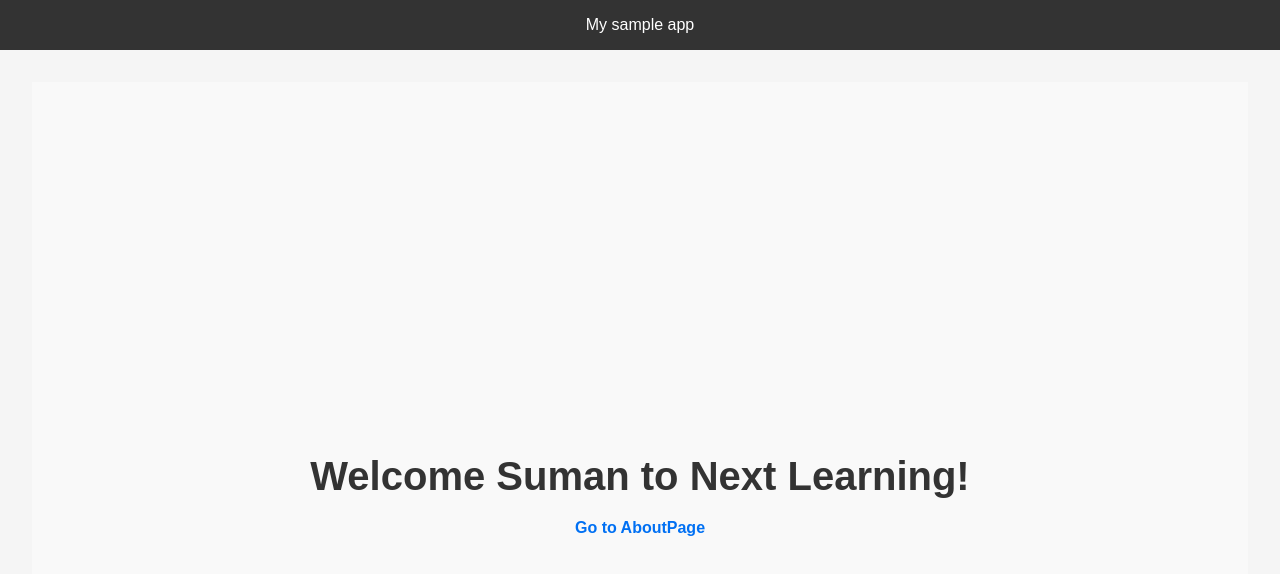
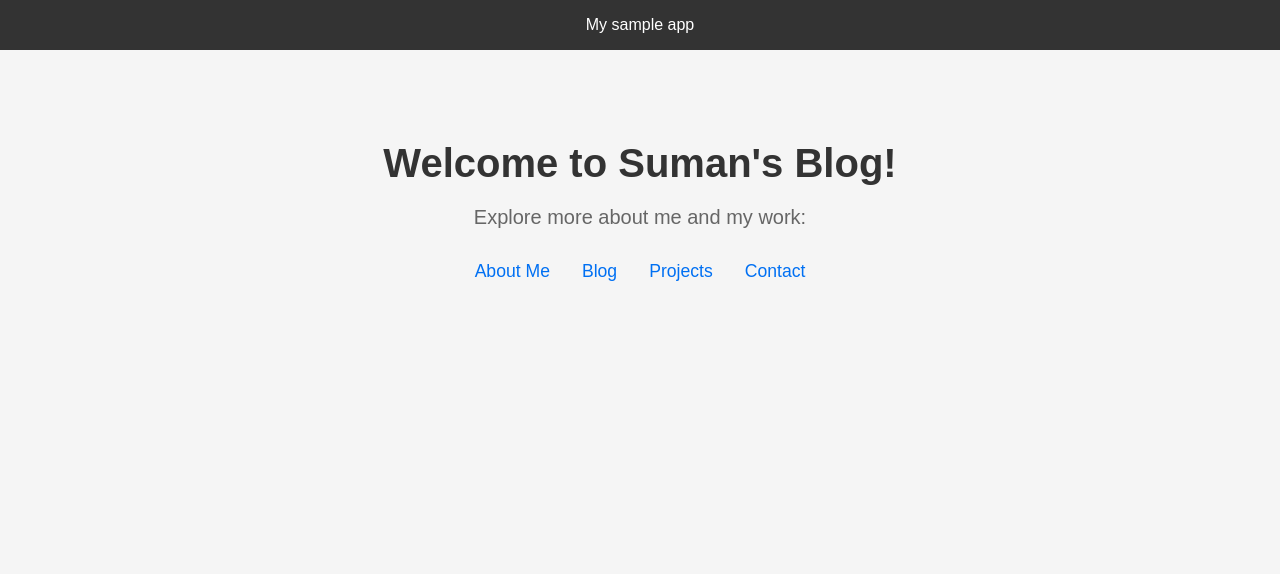
Before and after one commit to Kunwar-Suman/nextEssential, a Next.js app: page / in a window 1280 px wide. Shown: the top 574 px of the page. Built offline with nearby package versions, Linux system fonts and the light colour scheme.

Commit message:
added more route page contents

```diff
--- a/src/app/page.js
+++ b/src/app/page.js
@@ -4,8 +4,15 @@ import Link from "next/link";
 export default function Home() {
   return (
     <div className={styles.container}>
-      <h1 className={styles.title}>Welcome Suman to Next Learning!</h1>
-      <Link href="/about" className={styles.link}>Go to AboutPage</Link>
+      <h1 className={styles.title}>Welcome to Suman's Blog!</h1>
+      <p className={styles.subtitle}>Explore more about me and my work:</p>
+
+      <nav className={styles.nav}>
+        <Link href="/about" className={styles.link}>About Me</Link>
+        <Link href="/blog" className={styles.link}>Blog</Link>
+        <Link href="/projects" className={styles.link}>Projects</Link>
+        <Link href="/contact" className={styles.link}>Contact</Link>
+      </nav>
     </div>
   );
 }
--- a/src/app/page.module.css
+++ b/src/app/page.module.css
@@ -1,25 +1,35 @@
 .container {
-  display: flex;
-  flex-direction: column;
-  align-items: center;
-  justify-content: center;
-  height: 100vh;
-  background-color: #f9f9f9;
-  font-family: Arial, sans-serif;
+  padding: 2rem;
+  text-align: center;
 }
 
 .title {
   font-size: 2.5rem;
+  margin-bottom: 1rem;
   color: #333;
-  margin-bottom: 20px;
+}
+
+.subtitle {
+  font-size: 1.25rem;
+  margin-bottom: 2rem;
+  color: #666;
+}
+
+.nav {
+  display: flex;
+  justify-content: center;
+  gap: 2rem;
+  flex-wrap: wrap;
 }
 
 .link {
+  font-size: 1.1rem;
   color: #0070f3;
   text-decoration: none;
-  font-weight: bold;
+  border-bottom: 2px solid transparent;
+  transition: border-color 0.2s ease;
 }
 
 .link:hover {
-  text-decoration: underline;
+  border-color: #0070f3;
 }
```
Also changed, not shown: src/app/about/page.js (+8 -1 lines), src/app/blog/page.js (added, +8 -0 lines), src/app/contact/page.js (added, +8 -0 lines), src/app/projects/page.js (added, +8 -0 lines).
